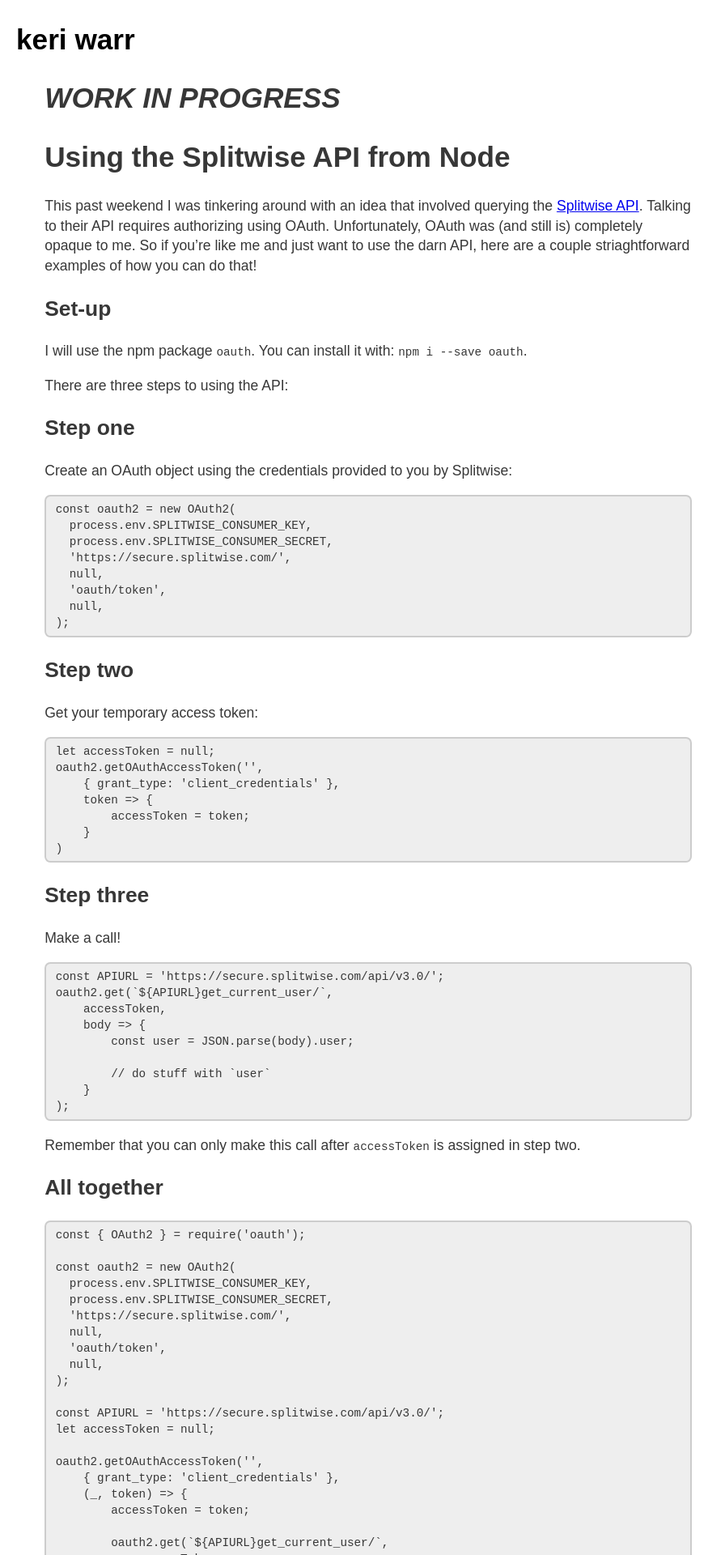
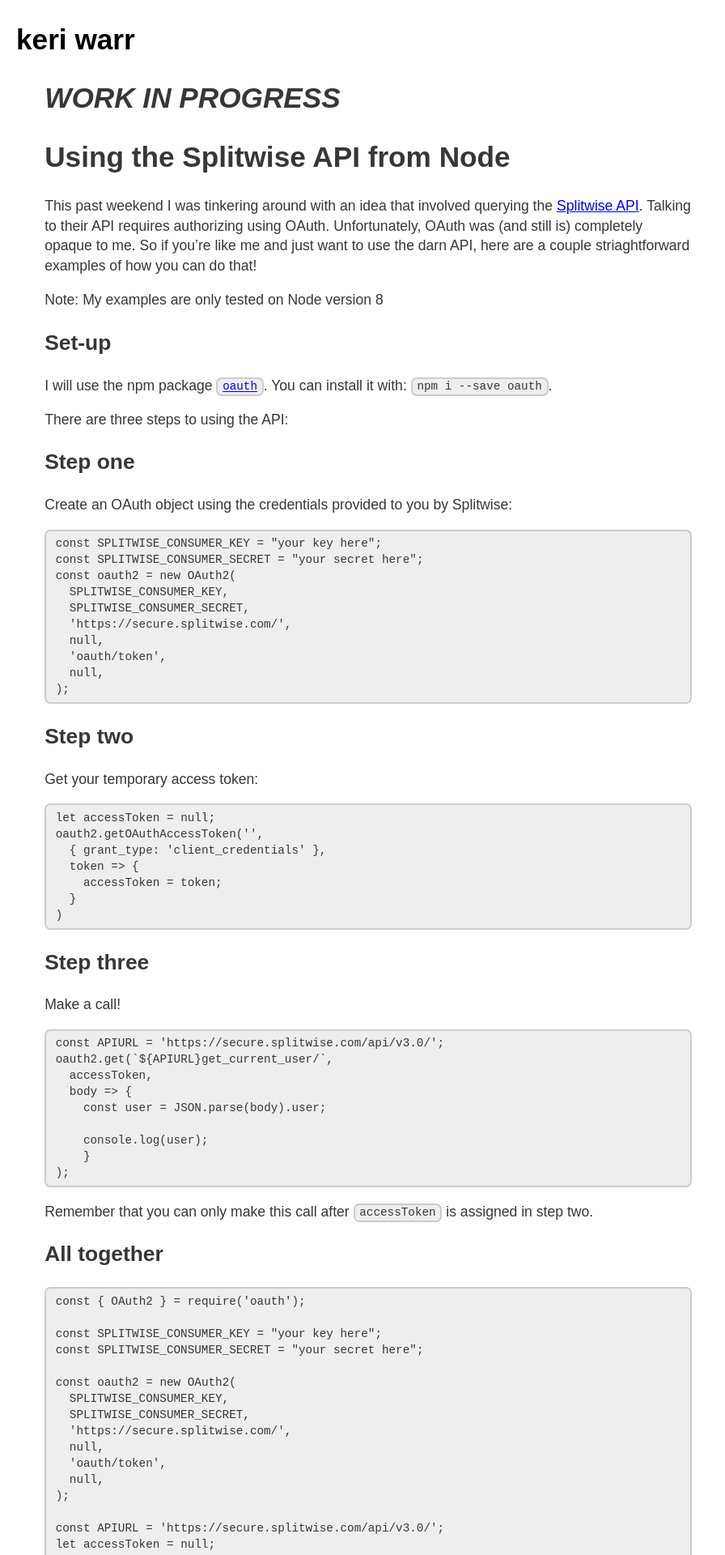
Before and after one commit to keriwarr/keriwarr.github.io, a Jekyll site: the page built from _posts/2017-10-30-using-the-splitwise-api-from-node.md, in a window 1280 px wide. Shown: the top 1920 px of the page at 81% size, without its empty margins (0-896 px from the left). Built offline with Jekyll 4.4.1, drawn with Linux system fonts in a browser that asks for light colours; some of the changed text lies outside the part shown.

Commit message:
New post updates

````diff
--- a/_layouts/default.html
+++ b/_layouts/default.html
@@ -90,12 +90,19 @@
             }
         }
 
+        pre, p code {
+            border: 2px solid #ccc;
+            border-radius: 0.5em;
+            background-color: #eee
+        }
+
         pre {
-            border: 2px solid #ccc;
             padding: 0.4em 0.8em;
-            border-radius: 0.5em;
-            background-color: #eee;
             overflow: auto
+        }
+
+        p code {
+            padding: 0.1em 0.4em
         }
     </style>
   </head>
--- a/_posts/2017-10-30-using-the-splitwise-api-from-node.md
+++ b/_posts/2017-10-30-using-the-splitwise-api-from-node.md
@@ -11,9 +11,11 @@ tags:      coding
 
 This past weekend I was tinkering around with an idea that involved querying the [Splitwise API](http://dev.splitwise.com/). Talking to their API requires authorizing using OAuth. Unfortunately, OAuth was (and still is) completely opaque to me. So if you're like me and just want to use the darn API, here are a couple striaghtforward examples of how you can do that!
 
+Note: My examples are only tested on Node version 8
+
 ## Set-up
 
-I will use the npm package `oauth`. You can install it with: `npm i --save oauth`.
+I will use the npm package [`oauth`](https://www.npmjs.com/package/oauth). You can install it with: `npm i --save oauth`.
 
 There are three steps to using the API:
 
@@ -21,10 +23,12 @@ There are three steps to using the API:
 
 Create an OAuth object using the credentials provided to you by Splitwise:
 
-```
+```javascript
+const SPLITWISE_CONSUMER_KEY = "your key here";
+const SPLITWISE_CONSUMER_SECRET = "your secret here";
 const oauth2 = new OAuth2(
-  process.env.SPLITWISE_CONSUMER_KEY,
-  process.env.SPLITWISE_CONSUMER_SECRET,
+  SPLITWISE_CONSUMER_KEY,
+  SPLITWISE_CONSUMER_SECRET,
   'https://secure.splitwise.com/',
   null,
   'oauth/token',
@@ -36,13 +40,13 @@ const oauth2 = new OAuth2(
 
 Get your temporary access token:
 
-```
+```javascript
 let accessToken = null;
 oauth2.getOAuthAccessToken('',
-    { grant_type: 'client_credentials' },
-    token => {
-        accessToken = token;
-    }
+  { grant_type: 'client_credentials' },
+  token => {
+    accessToken = token;
+  }
 )
 ```
 
@@ -50,14 +54,14 @@ oauth2.getOAuthAccessToken('',
 
 Make a call!
 
-```
+```javascript
 const APIURL = 'https://secure.splitwise.com/api/v3.0/';
 oauth2.get(`${APIURL}get_current_user/`,
-    accessToken,
-    body => {
-        const user = JSON.parse(body).user;
+  accessToken,
+  body => {
+    const user = JSON.parse(body).user;
 
-        // do stuff with `user`
+    console.log(user);
     }
 );
 ```
@@ -66,12 +70,15 @@ Remember that you can only make this call after `accessToken` is assigned in ste
 
 ## All together
 
-```
+```javascript
 const { OAuth2 } = require('oauth');
 
+const SPLITWISE_CONSUMER_KEY = "your key here";
+const SPLITWISE_CONSUMER_SECRET = "your secret here";
+
 const oauth2 = new OAuth2(
-  process.env.SPLITWISE_CONSUMER_KEY,
-  process.env.SPLITWISE_CONSUMER_SECRET,
+  SPLITWISE_CONSUMER_KEY,
+  SPLITWISE_CONSUMER_SECRET,
   'https://secure.splitwise.com/',
   null,
   'oauth/token',
@@ -91,7 +98,7 @@ oauth2.getOAuthAccessToken('',
             (_, body) => {
                 const user = JSON.parse(body).user;
 
-                // do stuff with `user`
+                console.log(user);
             }
         );
     }
@@ -106,9 +113,38 @@ Promises are way better than callbacks. Check it out!
 {link to further learning}
 brief description of the fact that we can use util.promisify becuase these methods adhere to Node callback standard
 
-### Alternatively, we can pass in lambdas to promisify to make our promise-returning methods even simpler to use...:
+```javascript
+const { OAuth2 } = require('oauth');
+const { promisify } = require('util');
 
-## Example without importing any packages?
+const SPLITWISE_CONSUMER_KEY = "your key here";
+const SPLITWISE_CONSUMER_SECRET = "your secret here";
+const APIURL = 'https://secure.splitwise.com/api/v3.0/';
+let accessToken = null;
+
+const oauth2 = new OAuth2(
+  SPLITWISE_CONSUMER_KEY,
+  SPLITWISE_CONSUMER_SECRET,
+  'https://secure.splitwise.com/',
+  null,
+  'oauth/token',
+  null,
+);
+
+const getOAuthAccessToken = promisify(
+  oauth2.getOAuthAccessToken.bind(
+    oauth2, '', { grant_type: 'client_credentials' }
+  )
+);
+const getCurrentUser = promisify(
+  oauth2.get.bind(oauth2, `${APIURL}get_current_user/`)
+);
+
+getOAuthAccessToken()
+  .then(getCurrentUser)
+  .then(JSON.parse)
+  .then(data => console.log(data.user));
+```
 
 ## Using cURL
 
````
